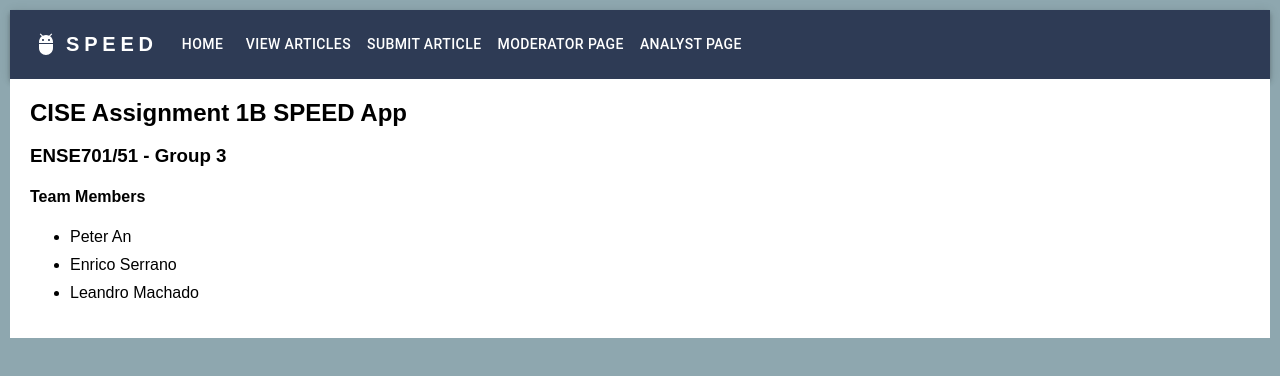
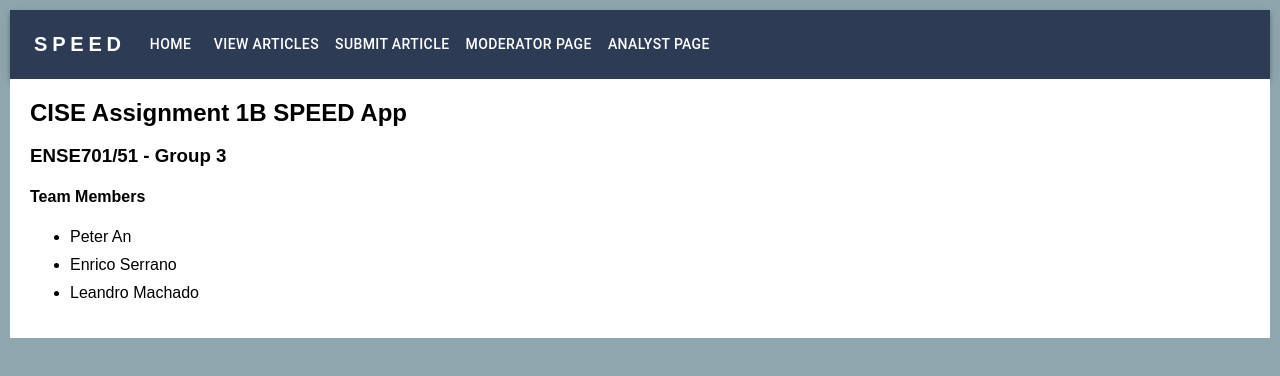
Before and after one commit to Exotica0122/CISE_Assignment_1B, a React (Create React App) app in the folder frontend/: page / in a window 1280 px wide. Shown: the top 376 px of the page. Built offline with nearby package versions, Linux system fonts and the light colour scheme.

Commit message:
Update NavBar.js

```diff
--- a/frontend/src/components/NavBar.js
+++ b/frontend/src/components/NavBar.js
@@ -34,7 +34,6 @@ const NavBar = () => {
         <AppBar position="static" style={{ background: "#2E3B55" }}>
             <Container maxWidth="xl">
                 <Toolbar disableGutters>
-                    <AdbIcon sx={{ display: { xs: "none", md: "flex" }, mr: 1 }} />
                     <Typography
                         variant="h6"
                         noWrap
@@ -100,7 +99,6 @@ const NavBar = () => {
                             ))}
                         </Menu>
                     </Box>
-                    <AdbIcon sx={{ display: { xs: "flex", md: "none" }, mr: 1 }} />
                     <Typography
                         variant="h5"
                         noWrap
```
